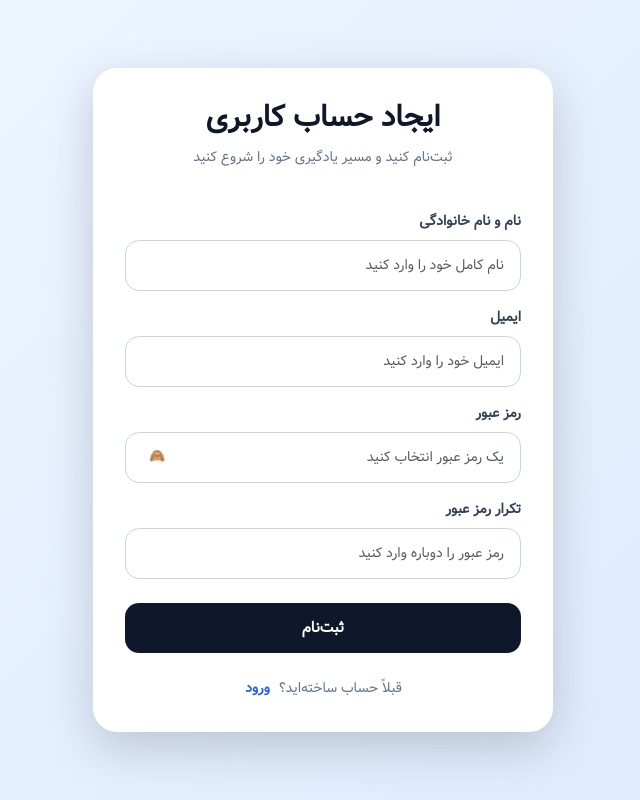
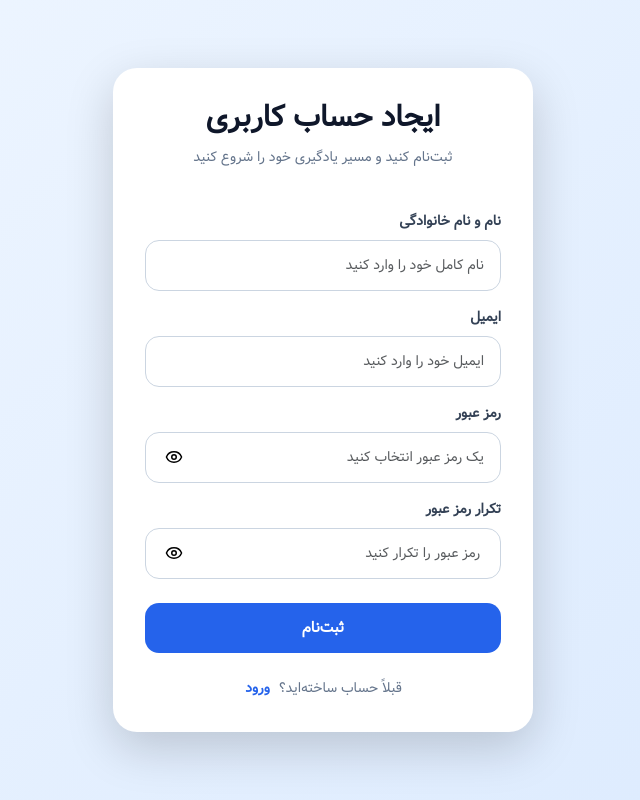
Before and after one commit to Radinam1386/Mentora, a React (Create React App) app in the folder mentora frontend/: page /signin in a window 1280 px wide. Shown: the whole page, without its empty margins (317-957 px from the left). Built offline with nearby package versions, Linux system fonts and the light colour scheme.

Commit message:
bugs fixed

```diff
--- a/mentora frontend/public/index.html
+++ b/mentora frontend/public/index.html
@@ -24,7 +24,7 @@
       work correctly both with client-side routing and a non-root public URL.
       Learn how to configure a non-root public URL by running `npm run build`.
     -->
-    <title>React App</title>
+    <title>Mentora | منتورا</title>
   </head>
   <body>
     <noscript>You need to enable JavaScript to run this app.</noscript>
--- a/mentora frontend/src/components/Home.js
+++ b/mentora frontend/src/components/Home.js
@@ -284,10 +284,9 @@ export default function Home({
           </div>
         </div>
 
-        {/* Quick stats */}
         <div className="row g-3">
           {quickStats.map((item, index) => (
-            <div className="col-12 col-sm-6 col-lg-3" key={index}>
+            <div className="col-12 col-sm-6 col-lg-3 " key={index}>
               <div
                 className="bg-white h-100"
                 style={{
@@ -298,7 +297,7 @@ export default function Home({
                 }}
               >
                 <div
-                  className="d-inline-flex align-items-center justify-content-center mb-3"
+                  className="d-flex align-items-center justify-content-center mb-3"
                   style={{
                     width: "42px",
                     height: "42px",
--- a/mentora frontend/src/components/SignIn.js
+++ b/mentora frontend/src/components/SignIn.js
@@ -1,7 +1,10 @@
 import React, { useState } from "react";
 import { Link, useNavigate } from "react-router-dom";
 import { useApp } from "../context/AppContext";
-
+import {
+  Eye,
+  EyeClosed
+} from "lucide-react";
 const Signin = () => {
   const navigate = useNavigate();
   const { register } = useApp();
@@ -10,6 +13,7 @@ const Signin = () => {
   const [password, setPassword] = useState("");
   const [confirmPassword, setConfirmPassword] = useState("");
   const [showPassword, setShowPassword] = useState(false);
+  const [showPassword2, setShowPassword2] = useState(false);
   const [loading, setLoading] = useState(false);
   const [error, setError] = useState("");
 
@@ -43,7 +47,7 @@ const Signin = () => {
     >
       <div
         className="card border-0 shadow-lg w-100"
-        style={{ maxWidth: "460px", borderRadius: "24px", padding: "32px", backgroundColor: "#ffffff", border: "1px solid #dbeafe" }}
+        style={{ maxWidth: "420px", borderRadius: "24px", padding: "32px", backgroundColor: "#ffffff", border: "1px solid #dbeafe" }}
       >
         <div className="text-center mb-4">
           <h1 className="fw-bold mb-2" style={{ fontSize: "30px", color: "#0f172a" }}>
@@ -73,16 +77,49 @@ const Signin = () => {
             <label className="fw-semibold" style={{ fontSize: "14px", color: "#334155" }}>رمز عبور</label>
             <div className="position-relative d-flex align-items-center">
               <input type={showPassword ? "text" : "password"} placeholder="یک رمز عبور انتخاب کنید" value={password} onChange={(e) => setPassword(e.target.value)} className="form-control" style={{ ...inputStyle, paddingLeft: "72px" }} required minLength={6} />
-              <button type="button" onClick={() => setShowPassword((prev) => !prev)} className="btn position-absolute start-0 border-0 bg-transparent fw-bold" style={{ color: "#2563eb", fontSize: "13px", marginLeft: "12px" }}>
-                {showPassword ? "🙊" : "🙈"}
-              </button>
+              <button
+                type="button"
+                onClick={() => setShowPassword((prev) => !prev)}
+                style={{
+                  position: "absolute",
+                  left: "20px",
+                  top: "50%",
+                  transform: "translateY(-50%)",
+                  border: "none",
+                  background: "transparent",
+                  cursor: "pointer",
+                  fontSize: "14px",
+                  padding: 0
+                }}
+              >
+                {showPassword ? <EyeClosed size={18} />
+                  : <Eye size={18} />}              </button>
             </div>
           </div>
           <div className="d-flex flex-column gap-2">
-            <label className="fw-semibold" style={{ fontSize: "14px", color: "#334155" }}>تکرار رمز عبور</label>
-            <input type={showPassword ? "text" : "password"} placeholder="رمز عبور را دوباره وارد کنید" value={confirmPassword} onChange={(e) => setConfirmPassword(e.target.value)} className="form-control" style={inputStyle} required />
+            <label className="fw-semibold" style={{ fontSize: "14px", color: "#334155" }}> تکرار رمز عبور</label>
+            <div className="position-relative d-flex align-items-center">
+              <input type={showPassword2 ? "text" : "password"} placeholder=" رمز عبور را تکرار کنید" value={confirmPassword} onChange={(e) => setConfirmPassword(e.target.value)} className="form-control" style={{ ...inputStyle, paddingLeft: "72px" }} required minLength={6} />
+              <button
+                type="button"
+                onClick={() => setShowPassword2((prev) => !prev)}
+                style={{
+                  position: "absolute",
+                  left: "20px",
+                  top: "50%",
+                  transform: "translateY(-50%)",
+                  border: "none",
+                  background: "transparent",
+                  cursor: "pointer",
+                  fontSize: "14px",
+                  padding: 0
+                }}
+              >
+                {showPassword2 ? <EyeClosed size={18} />
+                  : <Eye size={18} />}              </button>
+            </div>
           </div>
-          <button type="submit" disabled={loading} className="btn w-100 fw-bold mt-2" style={{ padding: "14px 18px", borderRadius: "14px", backgroundColor: "#0f172a", color: "#ffffff", fontSize: "15px", border: "none" }}>
+          <button type="submit" disabled={loading} className="btn w-100 fw-bold mt-2" style={{ padding: "14px 18px", borderRadius: "14px", backgroundColor: "#2563eb", color: "#ffffff", fontSize: "15px", border: "none" }}>
             {loading ? "در حال ثبت‌نام..." : "ثبت‌نام"}
           </button>
         </form>
--- a/mentora frontend/src/context/AppContext.js
+++ b/mentora frontend/src/context/AppContext.js
@@ -19,7 +19,7 @@ export function AppProvider({ children }) {
   const [bridgeQuestion, setBridgeQuestion] = useState(null);
   const [latestWeeklyPlan, setLatestWeeklyPlan] = useState(null);
 
-  const loadToday = useCallback(async ({ silent = false } = {}) => {
+  const loadToday = useCallback(async () => {
     const token = getToken();
     if (!token) {
       setProfile(null);
@@ -29,7 +29,7 @@ export function AppProvider({ children }) {
       return;
     }
 
-    if (!silent) setLoading(true);
+    setLoading(true);
     try {
       const { response, data } = await apiJson("/api/planner/today");
       if (response.status === 401) {
@@ -55,7 +55,7 @@ export function AppProvider({ children }) {
     } catch (err) {
       console.error("خطا در همگام‌سازی با سرور:", err);
     } finally {
-      if (!silent) setLoading(false);
+      setLoading(false);
     }
   }, []);
 
--- a/mentora frontend/src/index.js
+++ b/mentora frontend/src/index.js
@@ -1,13 +1,17 @@
 import React from 'react';
 import ReactDOM from 'react-dom/client';
 import App from './App';
+import { AppProvider } from './context/AppContext';
 import 'bootstrap/dist/css/bootstrap.min.css';
 import 'bootstrap/dist/js/bootstrap.bundle.min.js';
 import './index.css';
 
 const root = ReactDOM.createRoot(document.getElementById('root'));
+
 root.render(
   <React.StrictMode>
-    <App />
+    <AppProvider>
+      <App />
+    </AppProvider>
   </React.StrictMode>
 );
```
Also changed, not shown: mentora frontend/src/App.js (+13 -38 lines), mentora frontend/src/components/LandingPage.js (+11 -15 lines), mentora frontend/src/components/Login.js (+26 -6 lines), mentora frontend/src/components/Navbar.js (+1 -7 lines), mentora frontend/src/components/SideBar.js (+5 -7 lines), mentora frontend/public/logo192.png, 1 other file (tests, documents, lock files or other folders).
